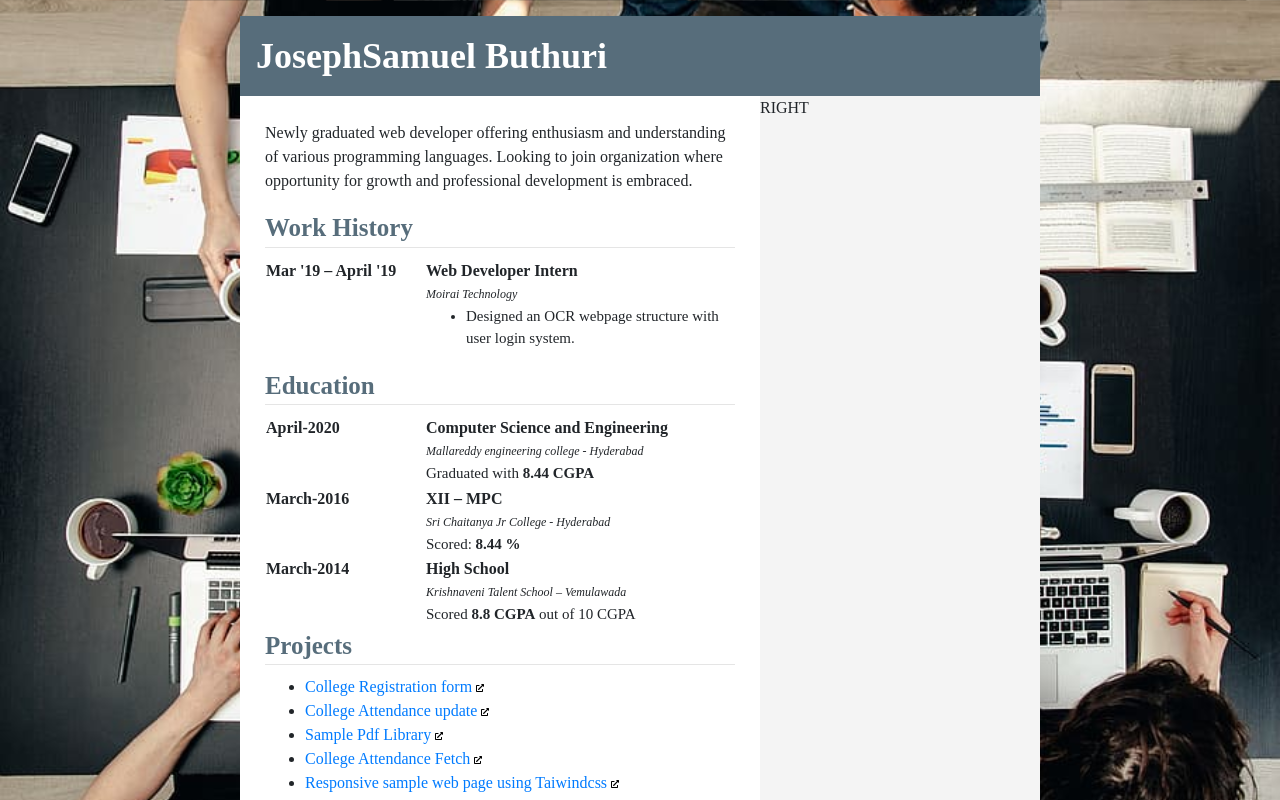
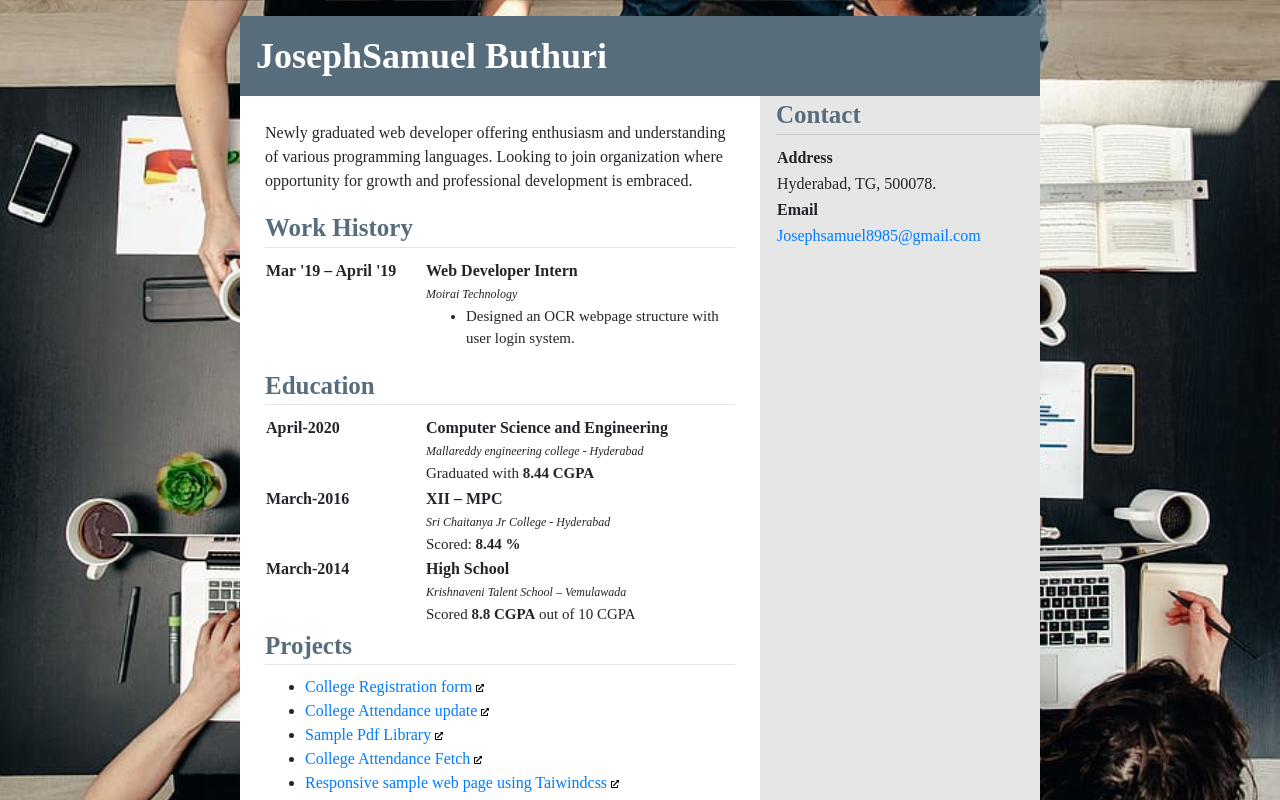
Before and after one commit to BJSamuel/BJSam.github.io, an Angular app: page / in a window 1280 px wide. Shown: the top 800 px of the page. Built offline with nearby package versions, Linux system fonts and the light colour scheme.

Commit message:
added contact right side

```diff
--- a/src/app/main-resume/main-resume.component.html
+++ b/src/app/main-resume/main-resume.component.html
@@ -139,8 +139,34 @@
   </div>
 </div>
 <div class="ConnRight">
-RIGHT
+<div class="RightMailContent">
+  <span>
+    <label for="RContact">Contact <hr></label>
+   <table id="RContact" >
+   <tr>
+    <td style="font-weight: 700;text-align: left;">
+      Address
+    </td>
+  </tr>
+  <tr>
+    <td>
+      Hyderabad, TG, 500078.
+    </td>
+  </tr>
+  <tr>
+    <td style="font-weight: 700;text-align: left;">
+      Email
+    </td>
+  </tr>
+  <tr>
+    <td>
+     <a style="text-decoration: none;" href="mailto:Josephsamuel8985@gmail.com">Josephsamuel8985@gmail.com</a>
+    </td>
+  </tr>
+   </table>
+    </span>
 </div>
 </div>
 </div>
 </div>
+</div>
--- a/src/app/main-resume/main-resume.component.scss
+++ b/src/app/main-resume/main-resume.component.scss
@@ -1,5 +1,5 @@
 $blueColor :#576d7b;
-$paleblack :#f4f4f4;
+$paleblack :#e6e6e6;
 label{
   color: $blueColor;
   font-size: 25px;
@@ -100,3 +100,6 @@ h1{
     }
 
 }
+.RightMailContent{
+  padding-left: 1em;
+}
```
